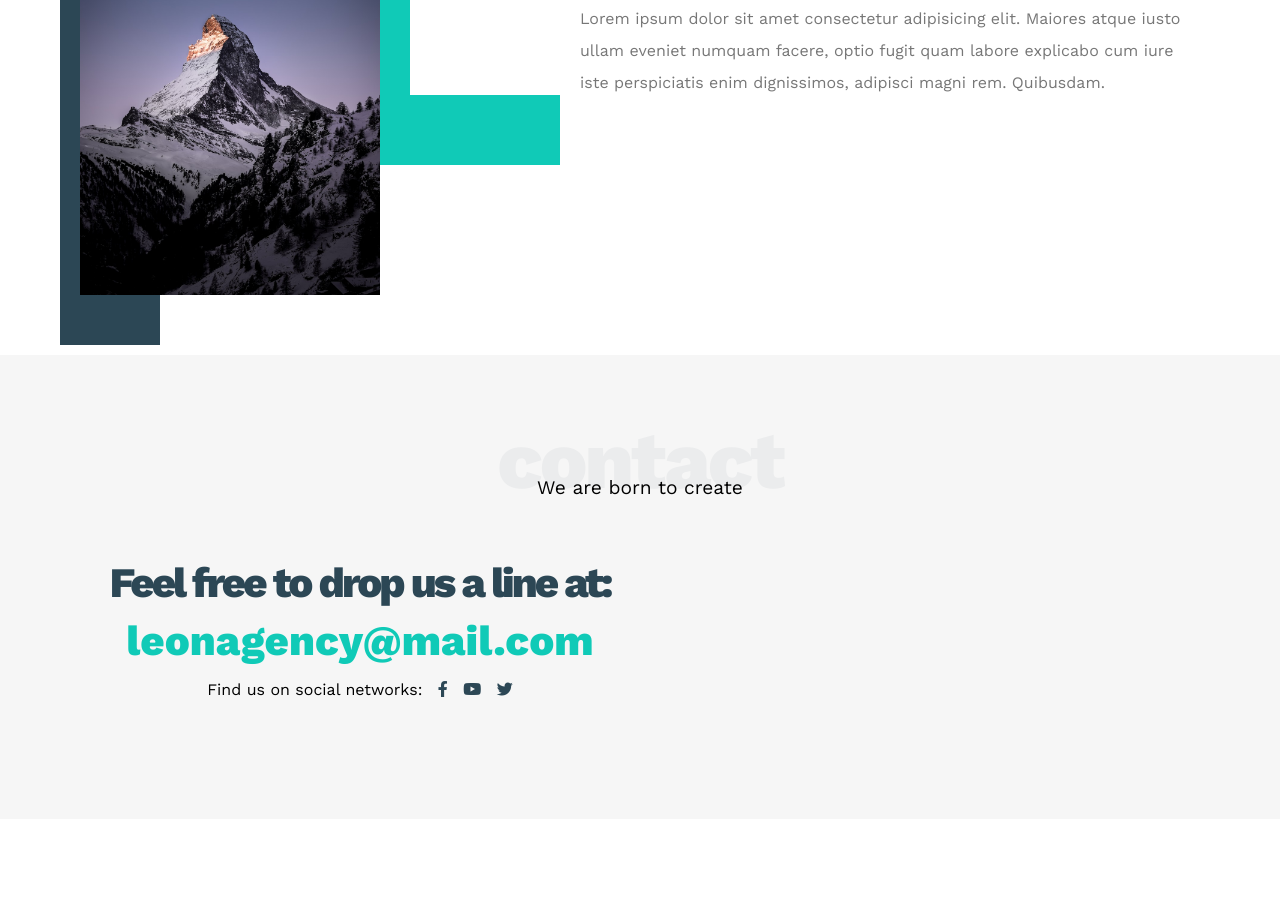
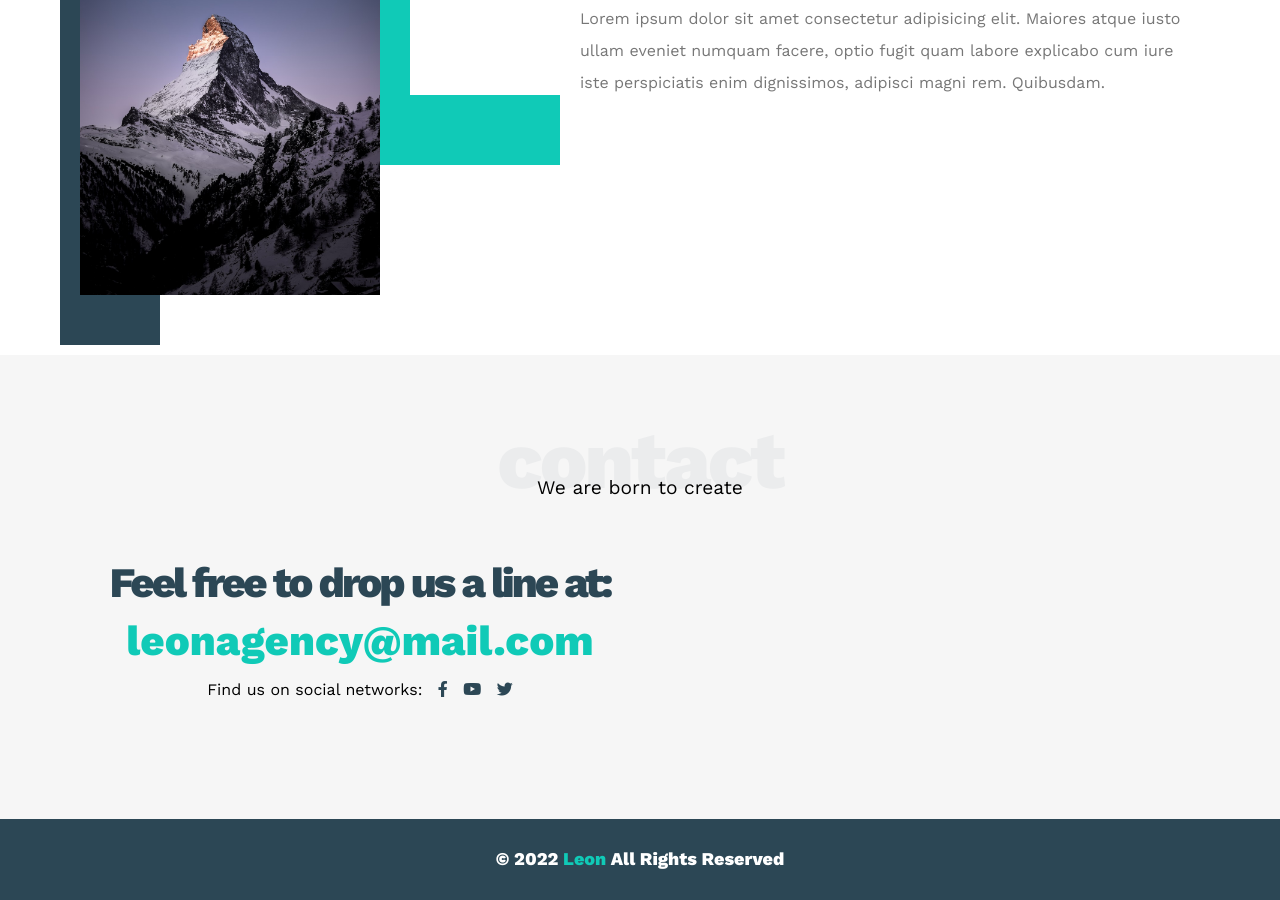
Before and after one commit to Abdelrahman-Ibrahim/leon, a plain HTML site: page index.html in a window 1280 px wide. Shown: the part 2907-3807 px from the top of the page. Before the commit the page ends 3726 px from the top, so only its background shows below. Drawn offline with nearby package versions, Linux system fonts and the light colour scheme.

Commit message:
Added footer

```diff
--- a/index.html
+++ b/index.html
@@ -189,5 +189,11 @@
     </main>
     <!-- End Main -->
 
+    <!-- Start footer section -->
+        <footer>
+            &copy; 2022 <span>Leon</span> All Rights Reserved
+        </footer>
+    <!-- End footer section -->
+
 </body>
 </html>
--- a/styles/style.css
+++ b/styles/style.css
@@ -422,3 +422,21 @@ section.contact .contact-content .social i{
     }
 }
 /* End Contact Section */
+
+
+/* Start Footer Section */
+footer{
+    padding: 30px 10px;
+    background-color: var(--secondery-color);
+    width: 100%;
+    text-align: center;
+    font-size: 18px;
+    color: white;
+    font-weight: bold;
+}
+footer span{
+    color: var(--main-color);
+}
+
+
+/* End Footer Section */
```
